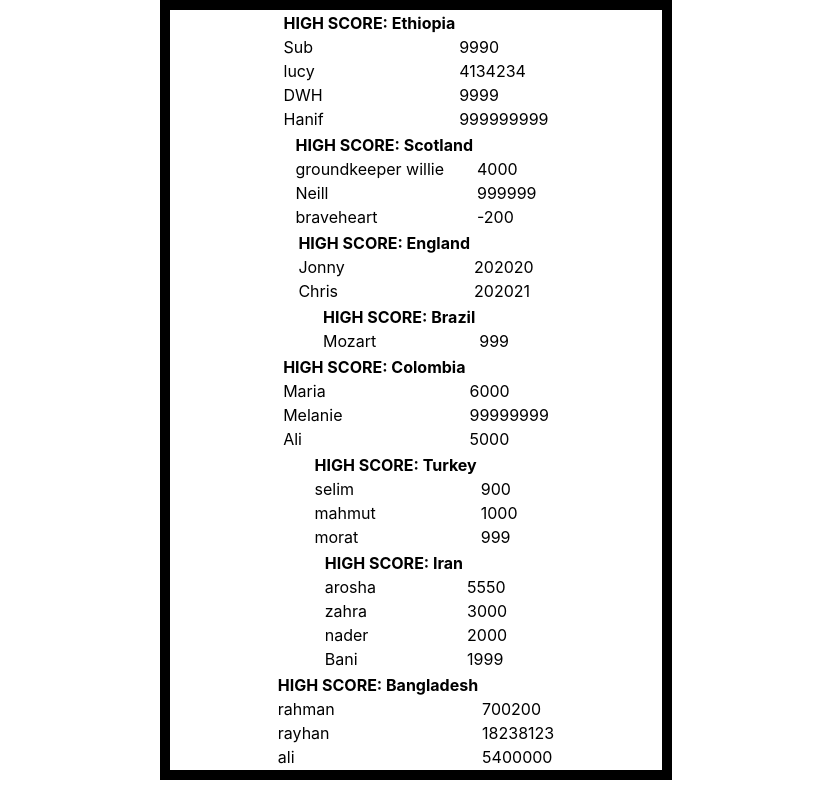
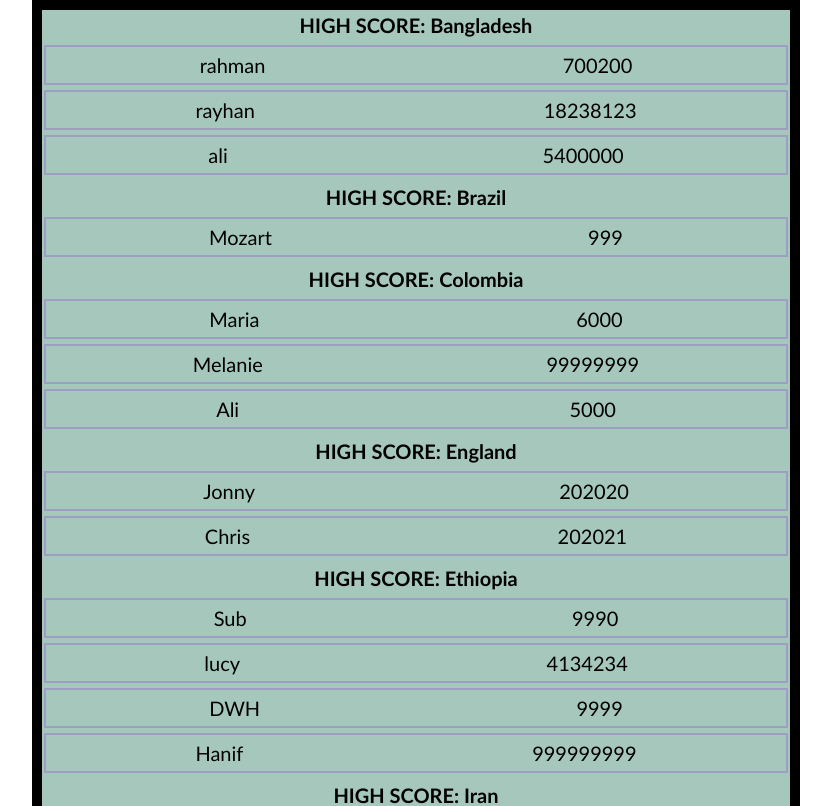
Before and after one commit to DeagoBrowne/highscore-table, a React (Create React App) app: page / in a window 1280 px wide. Shown: the top 806 px of the page, without its empty margins (224-1055 px from the left). Built offline with nearby package versions, Linux system fonts and the light colour scheme.

Commit message:
sorted table scores alphabetically

```diff
--- a/src/App.css
+++ b/src/App.css
@@ -1,11 +1,25 @@
 .table {
-  margin-left: 30%;
-  margin-right: 30%;
+  background-color: rgb(166, 199, 188);
+  font-family: 'Trebuchet MS', 'Lucida Sans Unicode', 'Lucida Grande', 'Lucida Sans', Arial, sans-serif;
+  font-size: 20px;
+  margin-left: 20%;
+  margin-right: 20%;
   border-width: 10px;
   border-color: black;
   border-style: solid;
   display: flex;
   flex-direction: column;
-  justify-content: center;
-  align-items: center;
+  justify-content: space-around;
+  align-items: stretch;
 }
+
+.row {
+  display: flex;
+  justify-content: space-around;
+  padding: 5px;
+  margin-top: 5px;
+  margin-bottom: 5px;
+  border-color: rgb(158, 158, 196);
+  border-style: solid;
+  border-width: 2px;
+}
--- a/src/Country.js
+++ b/src/Country.js
@@ -4,7 +4,7 @@ function Country({ data }) {
   return (
     <>
       {data.scores.map((data, index) => {
-        return <tr key={index}>
+        return <tr key={index} className="row">
           <td>{data.n}</td>
           <td>{data.s}</td>
         </tr>
--- a/src/Table.js
+++ b/src/Table.js
@@ -3,6 +3,17 @@ import Country from "./Country";
 
 
 let Table = ({ scores }) => {
+
+  scores.sort((a, b) => {
+    if (a.name < b.name) {
+      return -1;
+    }
+    if (a.name > b.name) {
+      return 1;
+    }
+    return 0;
+  })
+
   return (
     <div className="table">
       {scores.map((data, index) => {
```
